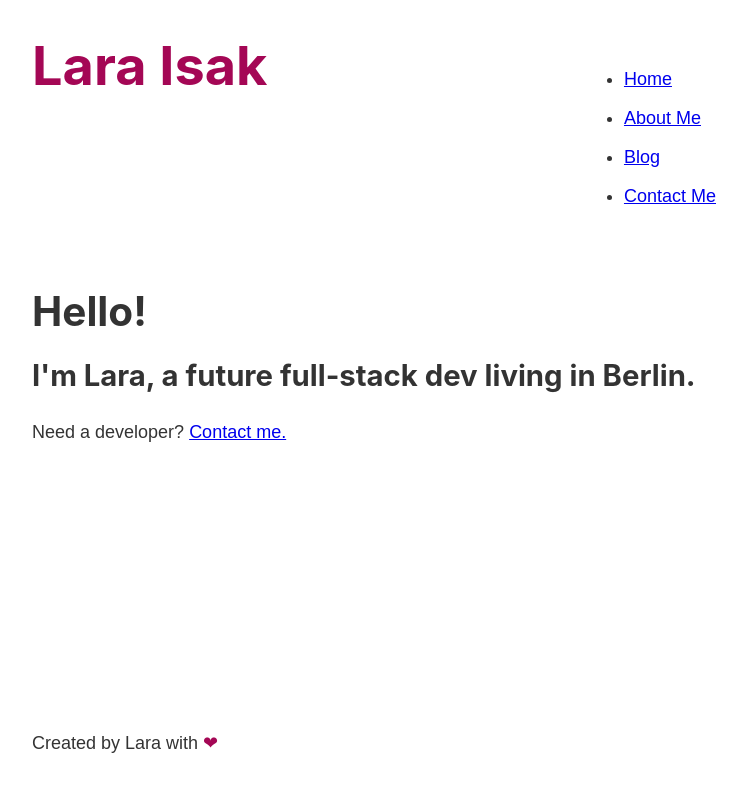
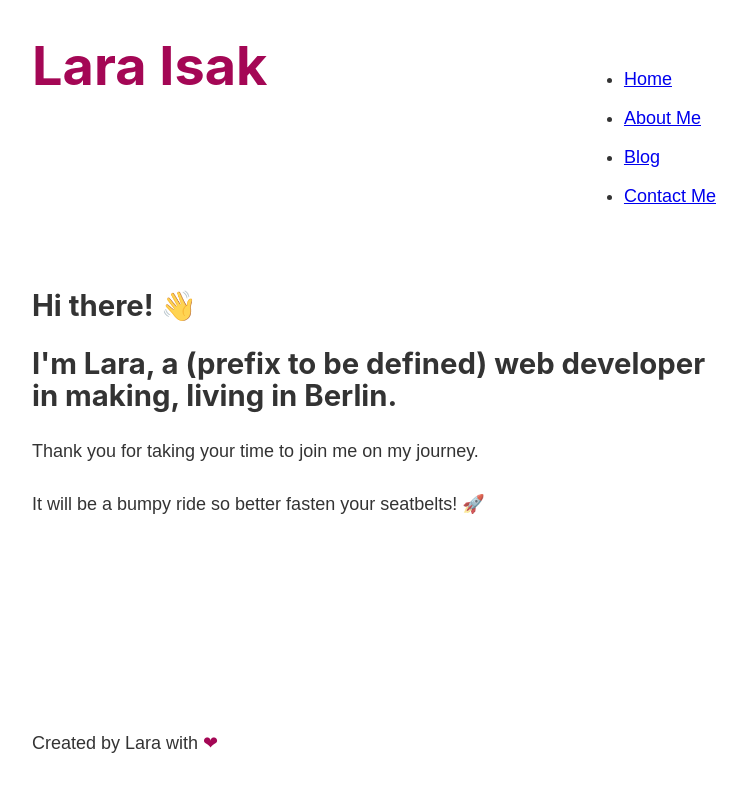
Before and after one commit to lara-isak/hello-gatsby, a Gatsby site: page / in a window 1280 px wide. Shown: the whole page, without its empty margins (266-1013 px from the left). Built offline with nearby package versions, Linux system fonts and the light colour scheme; Gatsby itself is replaced by a stand-in of ours.

Commit message:
💄 style: update text on the home page

```diff
--- a/src/pages/index.js
+++ b/src/pages/index.js
@@ -5,9 +5,10 @@ import Layout from '../components/layout'
 const IndexPage = () => {
   return(
       <Layout>
-      <h1>Hello!</h1>
-      <h2>I'm Lara, a future full-stack dev living in Berlin.</h2>
-      <p>Need a developer? <Link to="/contact">Contact me.</Link></p>
+      <h2>Hi there! 👋</h2>
+      <h2>I'm Lara, a (prefix to be defined) web developer in making, living in Berlin.</h2>
+      <p>Thank you for taking your time to join me on my journey.</p>
+      <p>It will be a bumpy ride so better fasten your seatbelts! 🚀</p>
       </Layout>
   )
 }
```
